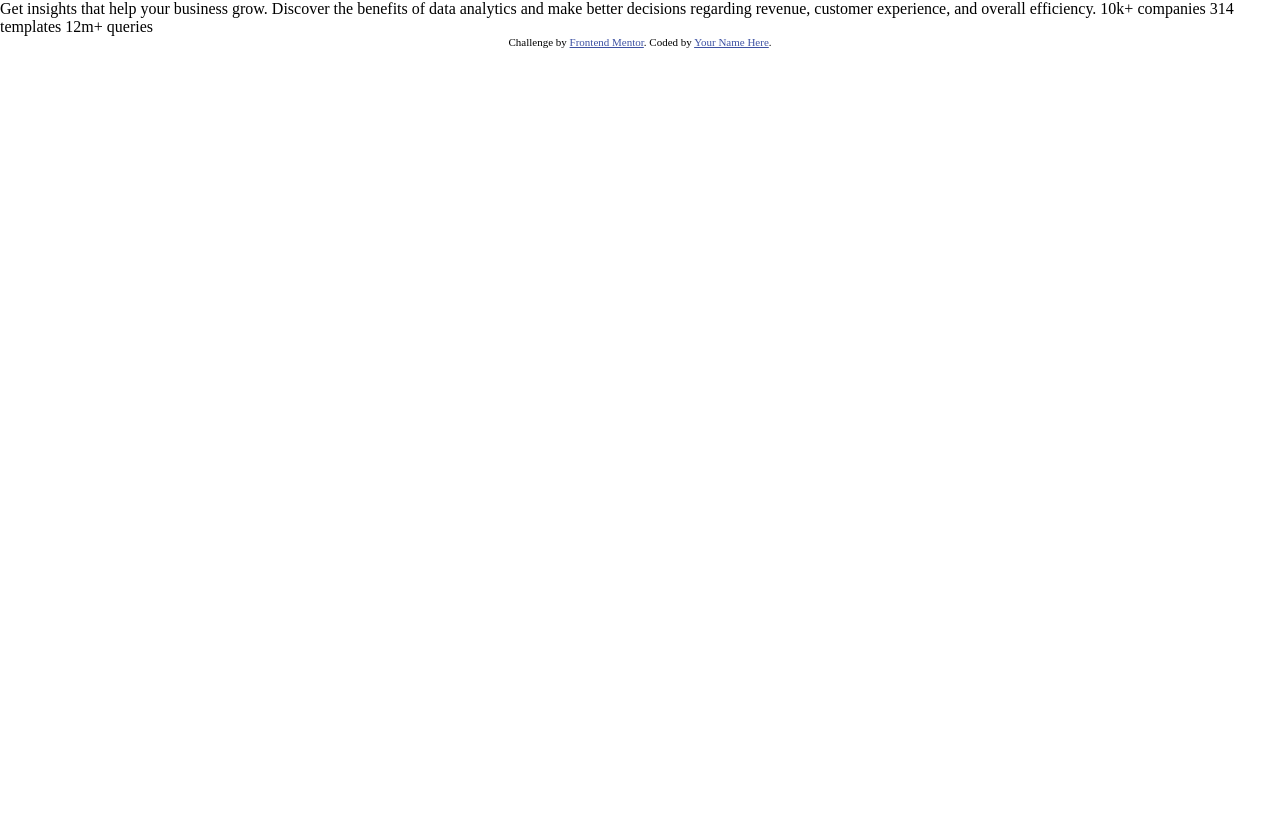
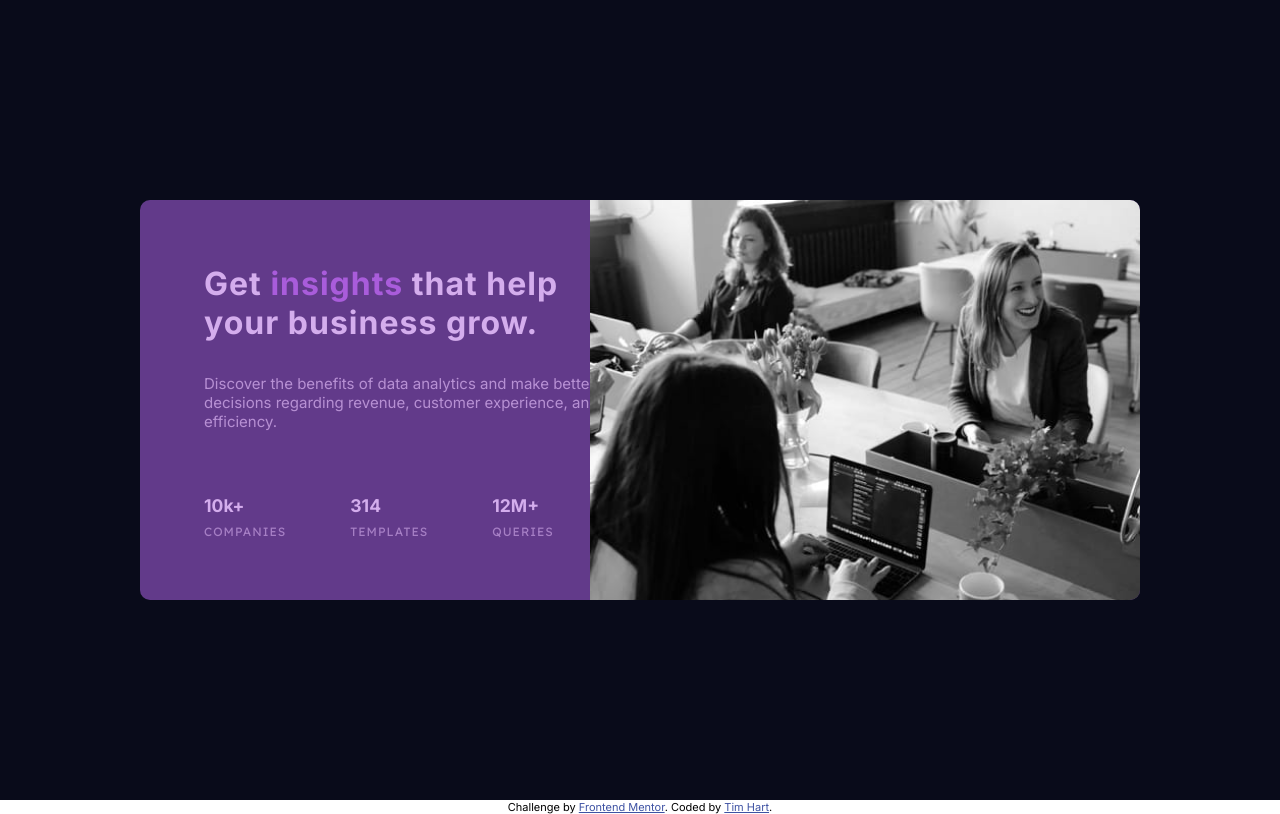
Before and after one commit to timhart83/stats_preview_card_component, a plain HTML site: page index.html in a window 1280 px wide. Drawn offline with Linux system fonts and the light colour scheme.

Commit message:
near completion

```diff
--- a/index.html
+++ b/index.html
@@ -10,26 +10,42 @@
 	<link rel="stylesheet" href="style.css">
 
 	<title>Frontend Mentor | Stats preview card component</title>
+</head>
 
-	<!-- Feel free to remove these styles or customise in your own stylesheet 👍 -->
-	<style>
+<body>
+	<main class="backdrop">
+		<div class="stat-card">
+			<div class="stat-card-content">
+				<div class="content">
+					<h1 class="card-title">Get <span class="accent">insights</span> that help<br> your business grow.</h1>
+					<p class="card-info">Discover the benefits of data analytics and make better decisions regarding revenue, customer
+						experience, and overall efficiency.</p>
+					<div class="stats-section">
+						<div class="stat">
+							<h3 class="stat-number">10k+</h3>
+							<p class="stat-heading">COMPANIES</p>
+						</div>
+						<div class="stat">
+							<h3 class="stat-number">314</h3>
+							<p class="stat-heading">TEMPLATES</p>
+						</div>
+						<div class="stat">
+							<h3 class="stat-number">12M+</h3>
+							<p class="stat-heading">QUERIES</p>
+						</div>
+					</div>
+				</div>
+				<div class="image-overlay">
+					<img class="card-image" src="images/image-header-desktop.jpg" alt="card image">
+				</div>
+			</div>
+		</div>
+	</main>
 
-	</style>
-</head>
-<body>
+	<div class="attribution">
+		Challenge by <a href="https://www.frontendmentor.io?ref=challenge" target="_blank">Frontend Mentor</a>.
+		Coded by <a href="https://ihartdev.co.uk/">Tim Hart</a>.
+	</div>
+</body>
 
-Get insights that help your business grow.
-
-Discover the benefits of data analytics and make better decisions regarding revenue, customer
-experience, and overall efficiency.
-
-10k+ companies
-314 templates
-12m+ queries
-
-<div class="attribution">
-	Challenge by <a href="https://www.frontendmentor.io?ref=challenge" target="_blank">Frontend Mentor</a>.
-	Coded by <a href="#">Your Name Here</a>.
-</div>
-</body>
 </html>
--- a/style.css
+++ b/style.css
@@ -1,16 +1,105 @@
-/* IMPORT */
-
+/* IMPORTS */
+@import url('https://fonts.googleapis.com/css2?family=Inter:wght@400;700&display=swap');
+@import url('https://fonts.googleapis.com/css2?family=Lexend&display=swap');
 
 /* RESET */
 * {
     margin: 0;
     padding: 0;
+    overflow: hidden;
+    outline: none;
+    border: none;
+}
+
+body {
+    font-family: 'Inter', sans-serif;
+    font-size: 15px;
 }
 
 /* GENERAL */
+.backdrop {
+    display: flex;
+    justify-content: center;
+    align-items: center;
+    width: 100vw;
+    height: 100vh;
+    background-color: hsl(233, 47%, 7%);
+}
 
+.stat-card {
+    position: relative;
+    display: flex;
+    width: 1000px;
+    height: 400px;
+    background-color: hsl(244, 38%, 16%);
+    border-radius: 10px;
+}
 
-/* FRONTEND MENTOR */
+.stat-card-content {
+    display: flex;
+}
+
+.content {
+    width: 45%;
+    color: hsl(0, 0%, 100%);
+    padding: 4rem;
+}
+
+.card-title {
+    font-size: 32px;
+    letter-spacing: 1px;
+}
+
+.accent {
+    color: hsl(277, 64%, 61%);
+}
+
+.card-info {
+    font-family: 'Inter', sans-serif;
+    color: hsla(0, 0%, 100%, 0.75);
+    padding-top: 2rem;
+    padding-bottom: 4rem;
+}
+
+.stats-section {
+    display: flex;
+    gap: 4rem;
+}
+
+.stat-number {
+    font-family: 'Inter', sans-serif;
+    padding-bottom: 0.5rem;
+}
+
+.stat-heading {
+    font-family: 'Lexend', sans-serif;
+    font-size: 12px;
+    color: hsla(0, 0%, 100%, 0.6);
+    letter-spacing: 1px;
+}
+
+.image-overlay {
+    position: absolute;
+    top: 0;
+    right: 0;
+    width: 100%;
+    height: 100%;
+    background-color: hsla(277, 64%, 61%, 0.5);
+}
+
+.card-image {
+    position: absolute;
+    top: 0;
+    right: 0;
+    width: 55%;
+}
+
+/* MEDIA QUERIES */
+@media only screen and (max-width: 376px) {
+
+}
+
+/* FRONTEND MENTOR SET STYLE */
 .attribution {
     font-size: 11px;
     text-align: center;
```
